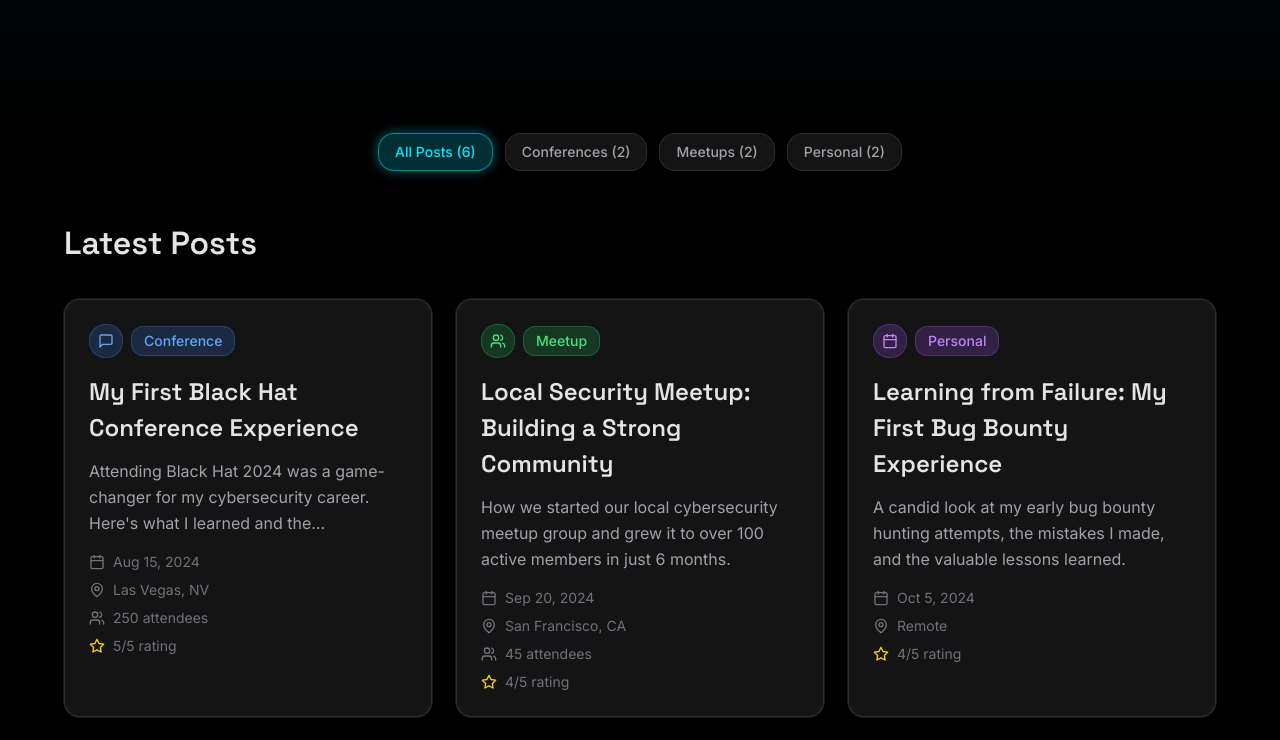
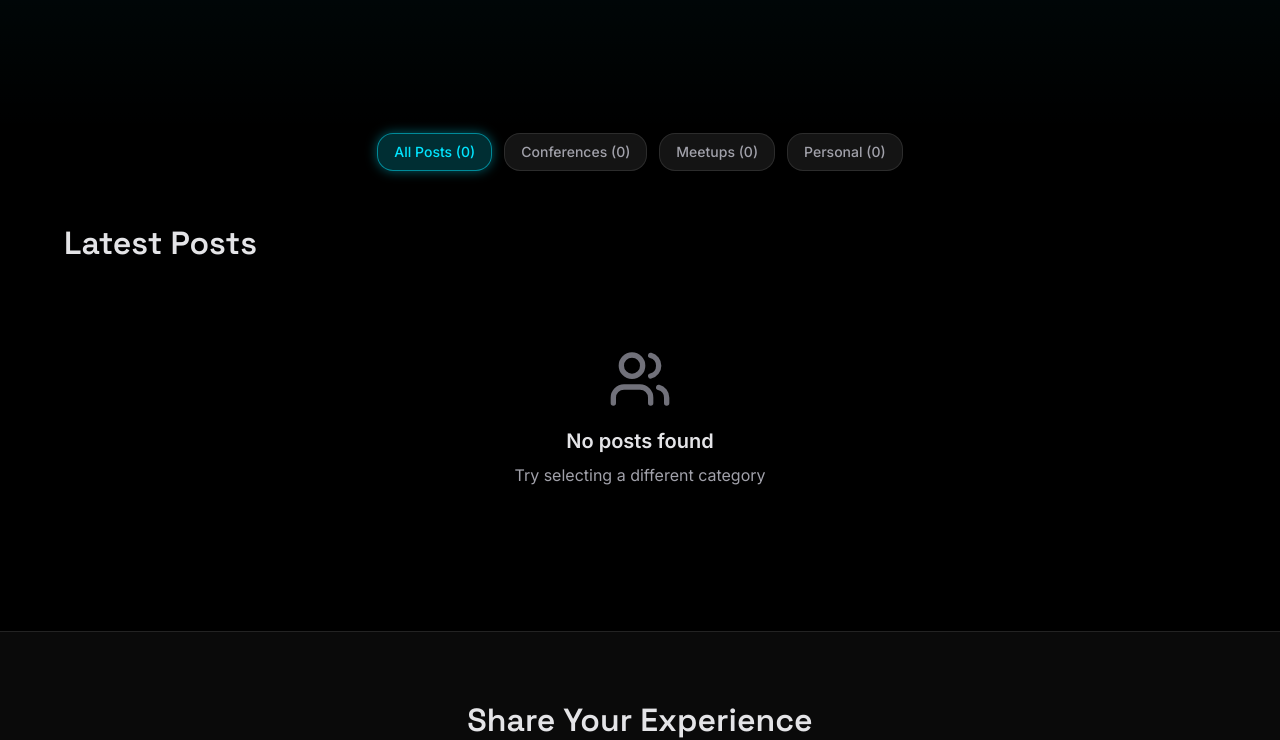
Before and after one commit to Chr-Jan/cybernotepad-website, a React (Vite) app: page /blog in a window 1280 px wide. Shown: the part 443-1183 px from the top of the page. Built offline with nearby package versions, Linux system fonts and the light colour scheme.

Commit message:
Update AboutPage and BlogPage for clarity and improved content presentation

```diff
--- a/src/pages/AboutPage.tsx
+++ b/src/pages/AboutPage.tsx
@@ -37,13 +37,13 @@ export function AboutPage() {
       <section className="py-16 px-6">
         <div className="container mx-auto max-w-4xl">
           <div className="bg-background-surface-1 rounded-xl p-8 border border-white/10">
-            <h2 className="font-display text-h2 font-semibold text-text-primary mb-6">Our Mission</h2>
+            <h2 className="font-display text-h2 font-semibold text-text-primary mb-6">My Mission</h2>
 
             <p className="text-text-secondary text-body-lg leading-relaxed mb-4">
               CyberNotepad was created to bridge the gap between theoretical security concepts and practical implementation. We believe that security knowledge should be accessible to all developers, not just specialized security professionals.
             </p>
             <p className="text-text-secondary text-body-lg leading-relaxed mb-4">
-              Our articles focus on real-world vulnerabilities, attack vectors, and defense strategies. Each post is written with hands-on examples, code snippets, and actionable advice you can implement immediately.
+              The articles focus on real-world vulnerabilities, attack vectors, and defense strategies. Each post is written with hands-on examples, code snippets, and actionable advice you can implement immediately.
             </p>
             <p className="text-text-secondary text-body-lg leading-relaxed">
               Whether you're learning about SQL injection, building secure APIs, or hardening container deployments, we provide the technical depth you need without unnecessary complexity.
@@ -82,7 +82,7 @@ export function AboutPage() {
       </section>
 
       {/* Contact Section */}
-      <section className="py-16 px-6">
+      {/* <section className="py-16 px-6">
         <div className="container mx-auto max-w-4xl">
           <div className="bg-background-surface-1 rounded-xl p-8 border border-blue-500/30 bg-blue-500/5">
             <h2 className="font-display text-h2 font-semibold text-blue-400 mb-6">📧 Contact & Support</h2>
@@ -108,7 +108,7 @@ export function AboutPage() {
             </div>
           </div>
         </div>
-      </section>
+      </section> */}
     </div>
   );
 }
--- a/src/pages/BlogPage.tsx
+++ b/src/pages/BlogPage.tsx
@@ -12,72 +12,17 @@ export function BlogPage() {
   const [selectedCategory, setSelectedCategory] = useState('all');
 
   const posts = [
-    {
-      id: 1,
-      title: 'My First Black Hat Conference Experience',
-      excerpt: 'Attending Black Hat 2024 was a game-changer for my cybersecurity career. Here\'s what I learned and the connections I made.',
-      category: 'conferences',
-      date: '2024-08-15',
-      location: 'Las Vegas, NV',
-      attendees: 250,
-      rating: 5,
-      type: 'conference'
-    },
-    {
-      id: 2,
-      title: 'Local Security Meetup: Building a Strong Community',
-      excerpt: 'How we started our local cybersecurity meetup group and grew it to over 100 active members in just 6 months.',
-      category: 'meetups',
-      date: '2024-09-20',
-      location: 'San Francisco, CA',
-      attendees: 45,
-      rating: 4,
-      type: 'meetup'
-    },
-    {
-      id: 3,
-      title: 'Learning from Failure: My First Bug Bounty Experience',
-      excerpt: 'A candid look at my early bug bounty hunting attempts, the mistakes I made, and the valuable lessons learned.',
-      category: 'personal',
-      date: '2024-10-05',
-      location: 'Remote',
-      attendees: 1,
-      rating: 4,
-      type: 'personal'
-    },
-    {
-      id: 4,
-      title: 'Women in Cybersecurity Networking Event',
-      excerpt: 'Attending the WiCyS networking event and the importance of diversity in our security community.',
-      category: 'conferences',
-      date: '2024-10-22',
-      location: 'Austin, TX',
-      attendees: 180,
-      rating: 5,
-      type: 'conference'
-    },
-    {
-      id: 5,
-      title: 'Pen Testing 101: Learning from the Pros',
-      excerpt: 'Mentorship session with senior penetration testers revealed the real-world application of theoretical knowledge.',
-      category: 'meetups',
-      date: '2024-09-10',
-      location: 'Remote',
-      attendees: 28,
-      rating: 5,
-      type: 'meetup'
-    },
-    {
-      id: 6,
-      title: 'Transitioning from Developer to Security Engineer',
-      excerpt: 'My journey from software development to cybersecurity - the skills that transferred and the new ones I needed to learn.',
-      category: 'personal',
-      date: '2024-08-30',
-      location: 'Remote',
-      attendees: 1,
-      rating: 5,
-      type: 'personal'
-    }
+    // Sample blog post data{
+    //   id: 1,
+    //   title: 'My First Black Hat Conference Experience',
+    //   excerpt: 'Attending Black Hat 2024 was a game-changer for my cybersecurity career. Here\'s what I learned and the connections I made.',
+    //   category: 'conferences',
+    //   date: '2024-08-15',
+    //   location: 'Las Vegas, NV',
+    //   attendees: 250,
+    //   rating: 5,
+    //   type: 'conference'
+    // }
   ];
 
   const categories = [
```
